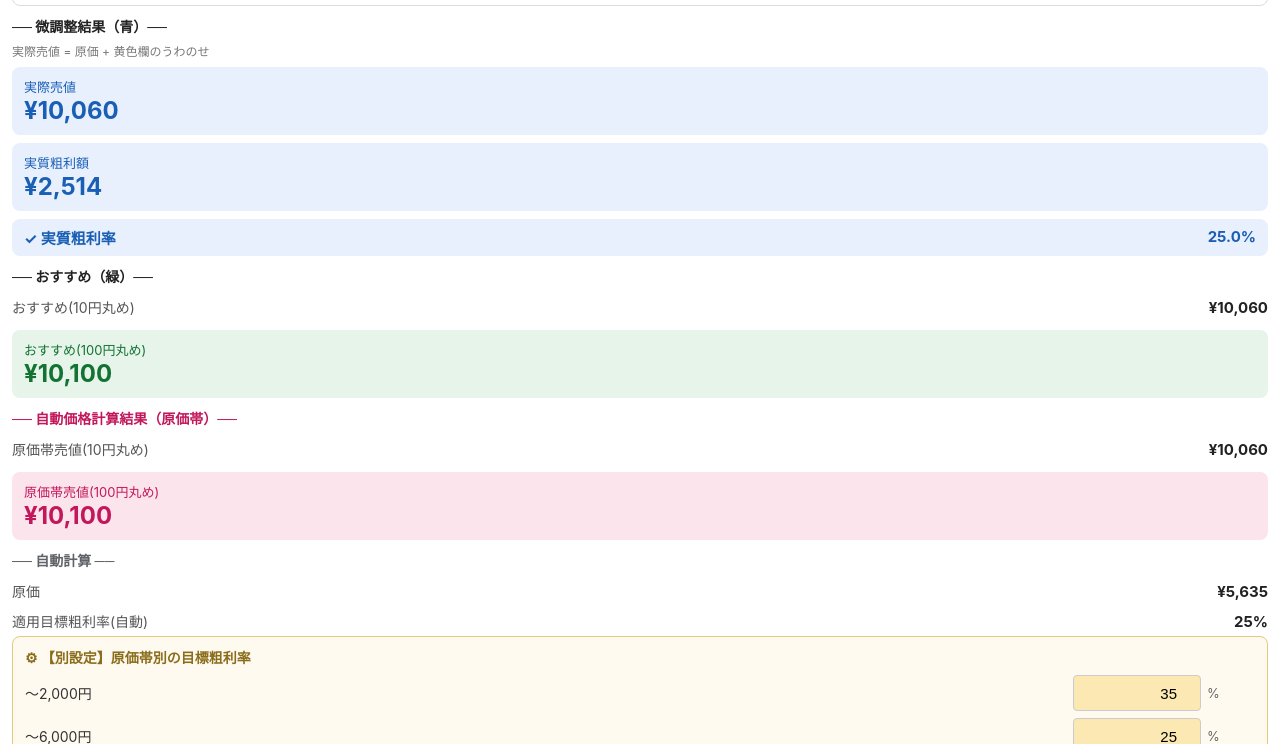
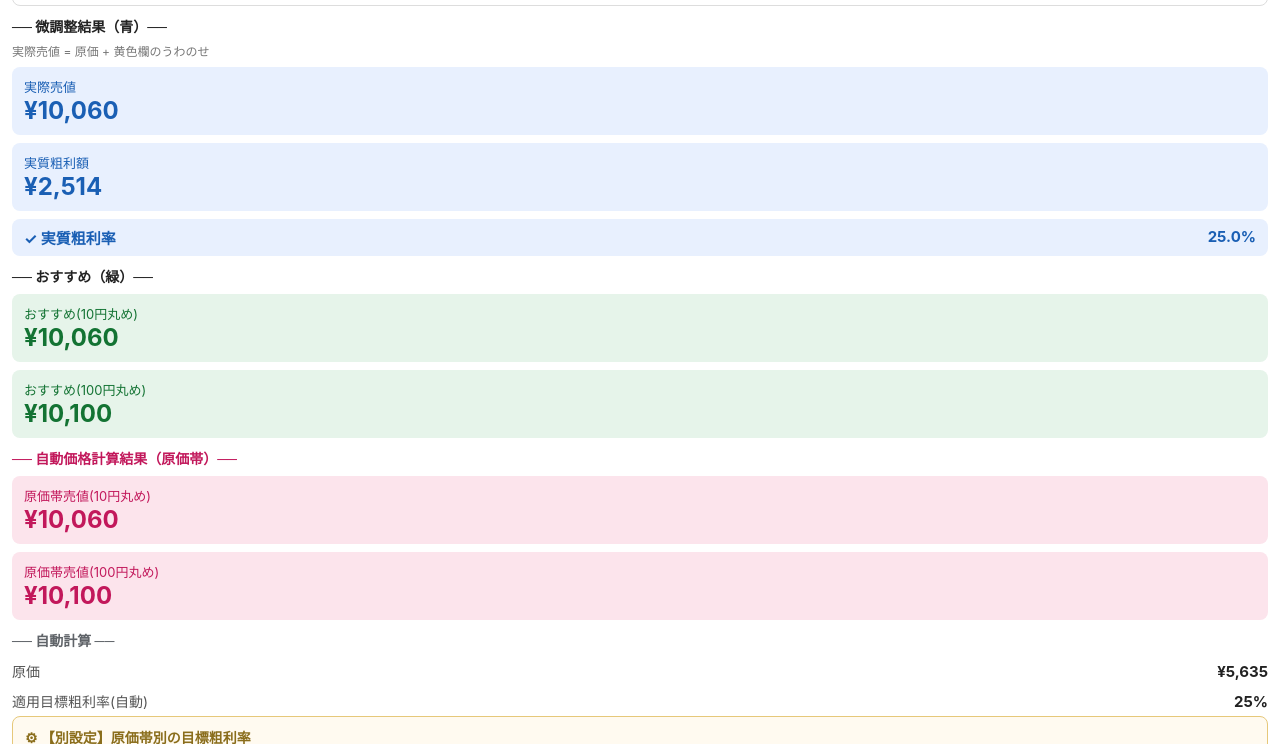
Before and after one commit to niyantarose/script, a browser extension: page GASアップスクリプト/Project_01/計算機サイドバー.html in a window 1280 px wide. Shown: the part 474-1218 px from the top of the page. Drawn offline with Linux system fonts and the light colour scheme.

Commit message:
sync(Project_01): オンライン編集分を取り込み（計算機サイドバー.html）

```diff
--- a/GASアップスクリプト/Project_01/計算機サイドバー.html
+++ b/GASアップスクリプト/Project_01/計算機サイドバー.html
@@ -245,10 +245,10 @@
         '<div class="big profit"><div class="l">実質粗利額</div><div class="v">'+yen(profit)+'</div></div>'+
         '<div class="sig '+(ok?'ok':'ng')+'"><span>'+(ok?'✓':'⚠')+' 実質粗利率</span><span>'+pct(profitRate)+'</span></div>'+
         '<div class="sec rec">── おすすめ（緑）──</div>'+
-        '<div class="line"><span class="k">おすすめ(10円丸め)</span><span class="v">'+yen(sell10)+'</span></div>'+
+        '<div class="big"><div class="l">おすすめ(10円丸め)</div><div class="v">'+yen(sell10)+'</div></div>'+
         '<div class="big"><div class="l">おすすめ(100円丸め)</div><div class="v">'+yen(sell100)+'</div></div>'+
         '<div class="sec pink">── 自動価格計算結果（原価帯）──</div>'+
-        '<div class="line"><span class="k">原価帯売値(10円丸め)</span><span class="v">'+yen(auto10)+'</span></div>'+
+        '<div class="big band"><div class="l">原価帯売値(10円丸め)</div><div class="v">'+yen(auto10)+'</div></div>'+
         '<div class="big band"><div class="l">原価帯売値(100円丸め)</div><div class="v">'+yen(auto100)+'</div></div>'+
         '<div class="sec auto">── 自動計算 ──</div>'+
         '<div class="line"><span class="k">原価</span><span class="v">'+yen(cost)+'</span></div>'+
```
